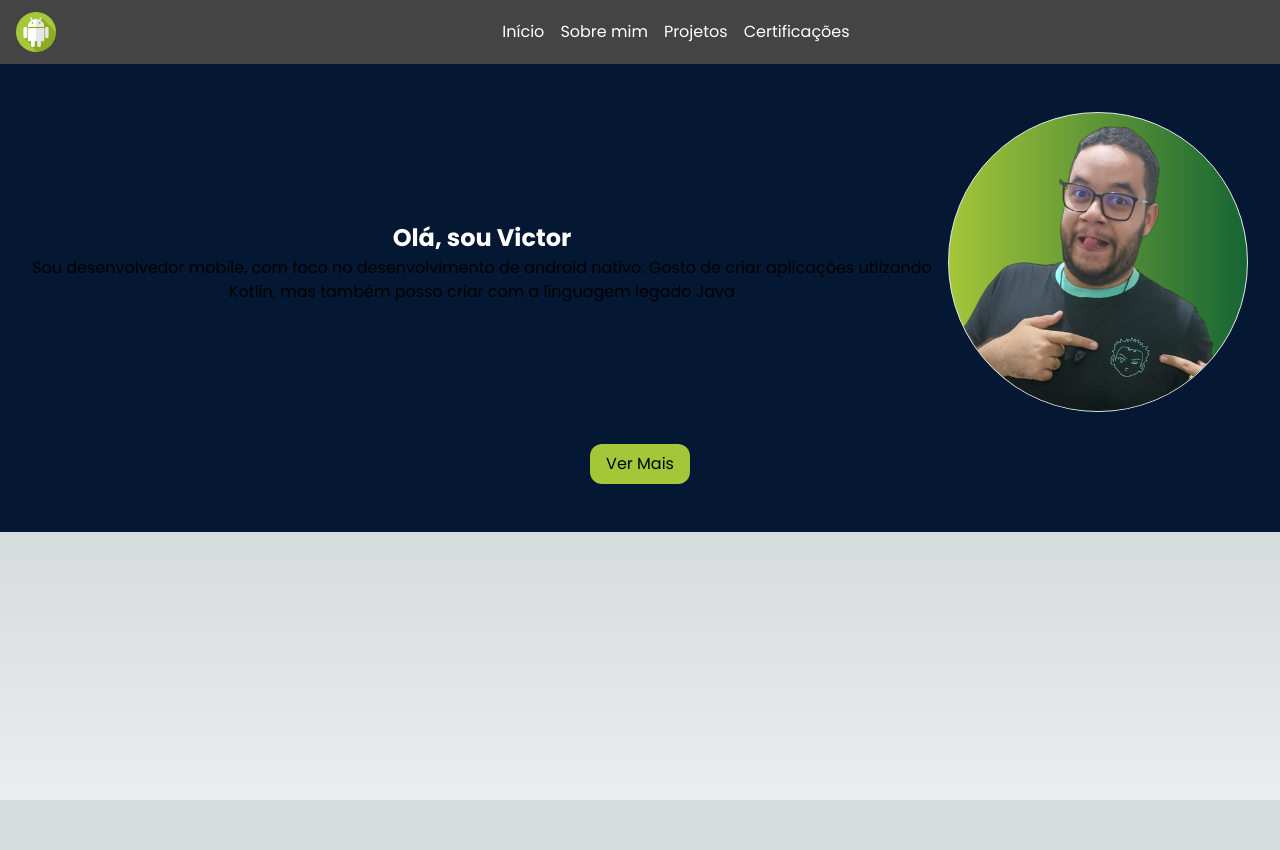
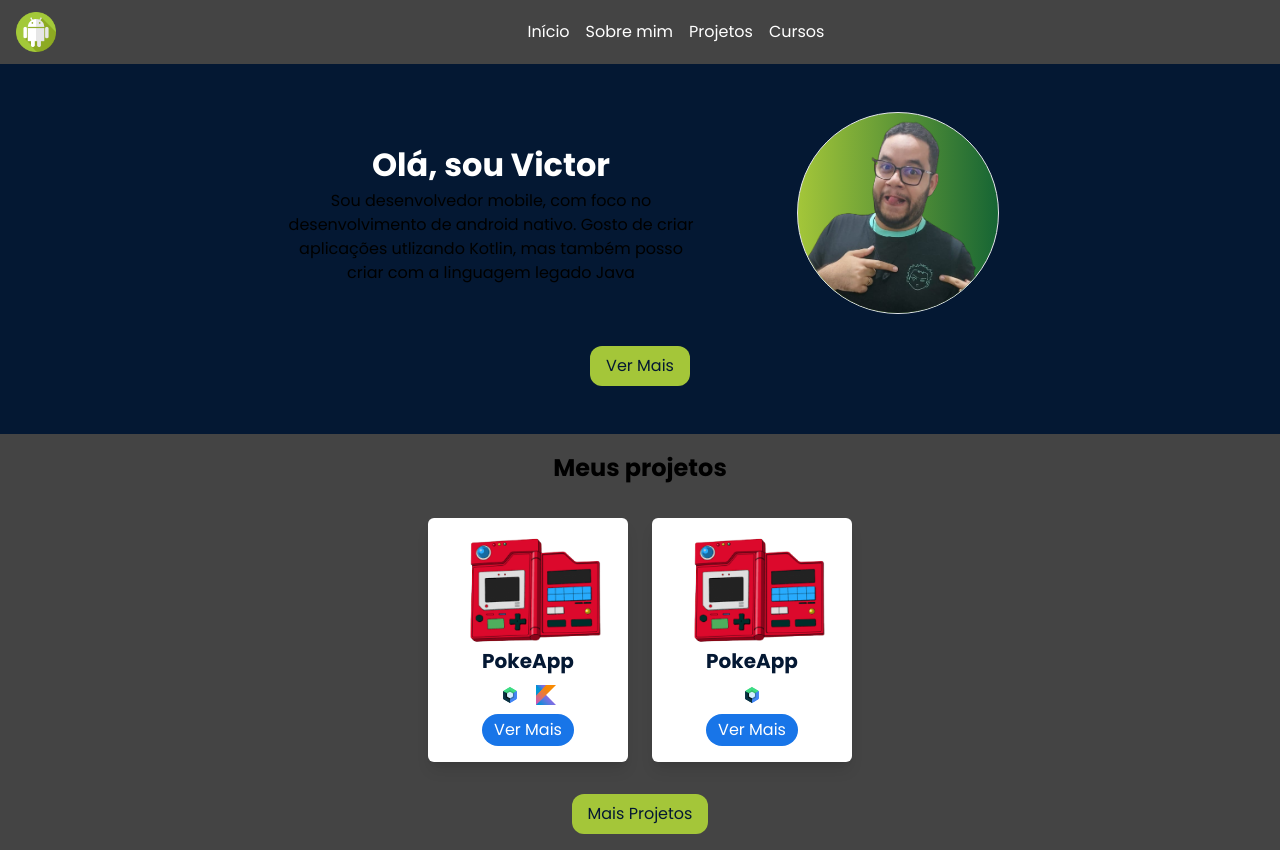
Before and after one commit to nayara-al/portifolio-victor, a Next.js app: page / in a window 1280 px wide. Before the commit the page ends 800 px from the top, so only its background shows below. Built offline with nearby package versions, Linux system fonts and the light colour scheme; a web font is replaced by a local one.

Commit message:
refactor: header, button e banner

```diff
--- a/src/app/(home)/page.tsx
+++ b/src/app/(home)/page.tsx
@@ -1,11 +1,13 @@
 import { Banner } from "@/components/Banner";
 import { Header } from "@/components/Header";
+import MyProjects from "@/components/MyProjects";
 
 export default function Home() {
     return(
         <>
             <Header />
             <Banner />
+            <MyProjects />
         </>
     )
 }
--- a/src/components/Banner/index.tsx
+++ b/src/components/Banner/index.tsx
@@ -3,10 +3,10 @@ import foto from "../../../public/assets/Victor.png";
 import Button from "../Button";
 export const Banner = () => {
   return (
-    <div className="w-full px-8 py-12 bg-azul-escuro h-auto flex flex-col items-center justify-center gap-8">
-      <div className=" flex gap-4">
-        <div className="flex flex-col items-center justify-center">
-          <h1 className="text-white font-extrabold text-[24px]">
+    <div className="w-full p-12 bg-azul-escuro h-auto flex flex-col items-center justify-center gap-8">
+      <div className=" flex gap-24">
+        <div className="flex flex-col items-center justify-center w-[420px]">
+          <h1 className="text-white font-extrabold text-[32px]">
             Olá, sou Victor
           </h1>
           <p className="text-center">
@@ -16,10 +16,10 @@ export const Banner = () => {
           </p>
         </div>
         <div className="bg-gradient-to-r from-verde-android to-green-800 rounded-full border border-solid border-1">
-          <Image src={foto} alt="Foto de Victor" className="rounded-full" />
+          <Image src={foto} alt="Foto de Victor" className="rounded-full" height={200} width={200} />
         </div>
       </div>
-      <Button>Ver Mais</Button>
+      <Button buttonType="primary" buttonColor="verde">Ver Mais</Button>
     </div>
   );
 };
--- a/src/components/Button/index.tsx
+++ b/src/components/Button/index.tsx
@@ -2,7 +2,35 @@ import { ReactNode } from "react";
 
 interface IButton {
   children: ReactNode;
+  buttonType: "primary" | "secondary";
+  buttonColor: "verde" | "azul"
 }
-export default function Button({ children }: IButton) {
-  return <button className="px-4 py-2 bg-verde-android rounded-xl">{children}</button>;
+export default function Button({ children, buttonType, buttonColor }: IButton) {
+  let bg = "bg-verde-android";
+  let rounded = "rounded-xl"
+  let paddingX = "px-4"
+  let paddingY = "py-2"
+  let colorLetter = "text-azul-escuro"
+  if (buttonType == "primary") {
+    rounded = "rounded-xl"
+    paddingX = "px-4"
+    paddingY = "py-2"
+  } else {
+    rounded = "rounded-2xl"
+    paddingX = "px-3"
+    paddingY = "py-1"
+  }
+
+  if (buttonColor == "verde") {
+    bg = "bg-verde-android"
+    colorLetter = "text-azul-escuro"
+  } else {
+    bg = "bg-azul-claro"
+    colorLetter = "text-white"
+  }
+  return (
+    <button className={`${paddingX} ${paddingY} ${bg} ${rounded} ${colorLetter}`}>
+      {children}
+    </button>
+  );
 }
--- a/src/components/Header/NavBar/index.tsx
+++ b/src/components/Header/NavBar/index.tsx
@@ -5,7 +5,7 @@ export default function NavBar(...rest: any) {
         <li>Início</li>
         <li>Sobre mim</li>
         <li>Projetos</li>
-        <li>Certificações</li>
+        <li>Cursos</li>
       </ul>
     </nav>
   );
```
